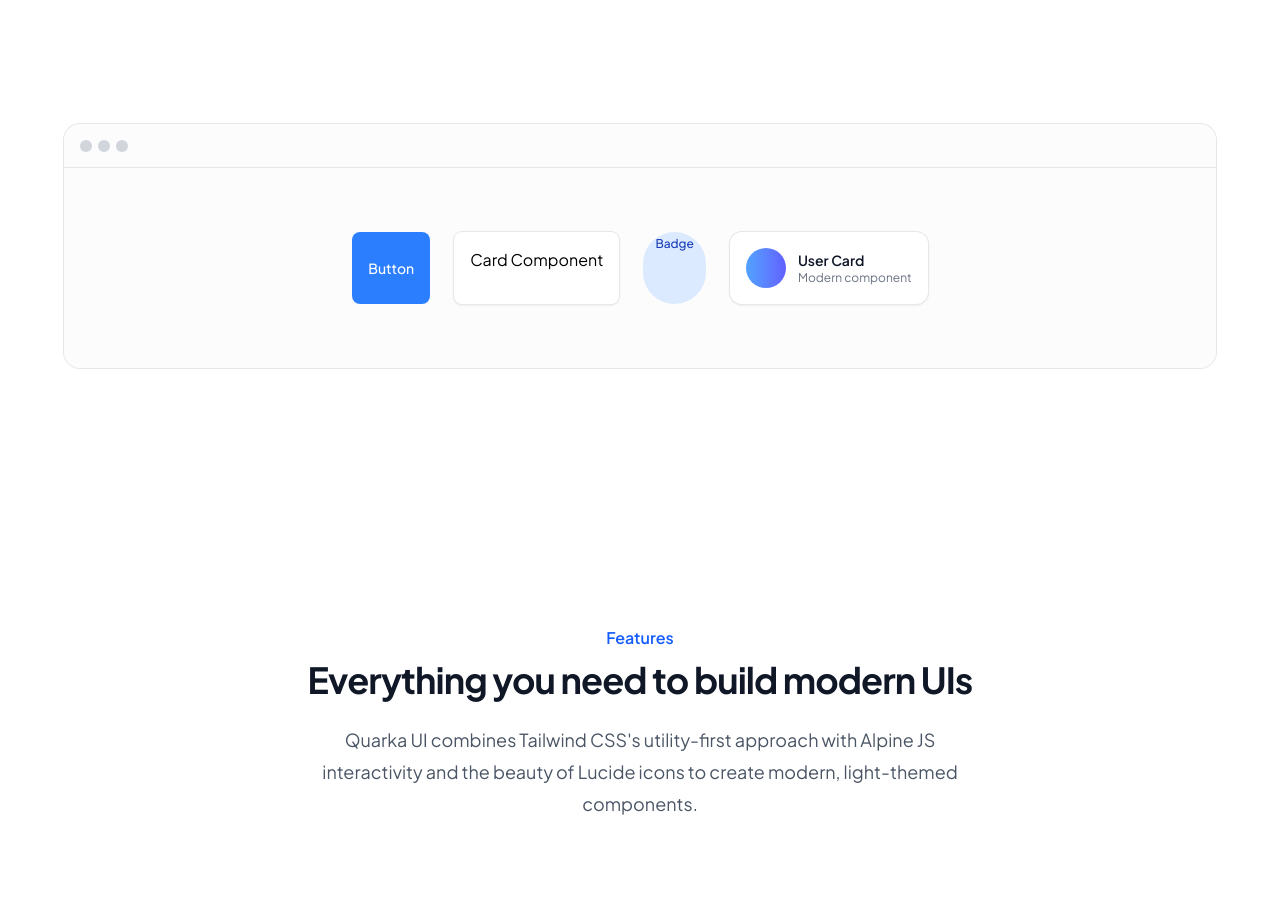
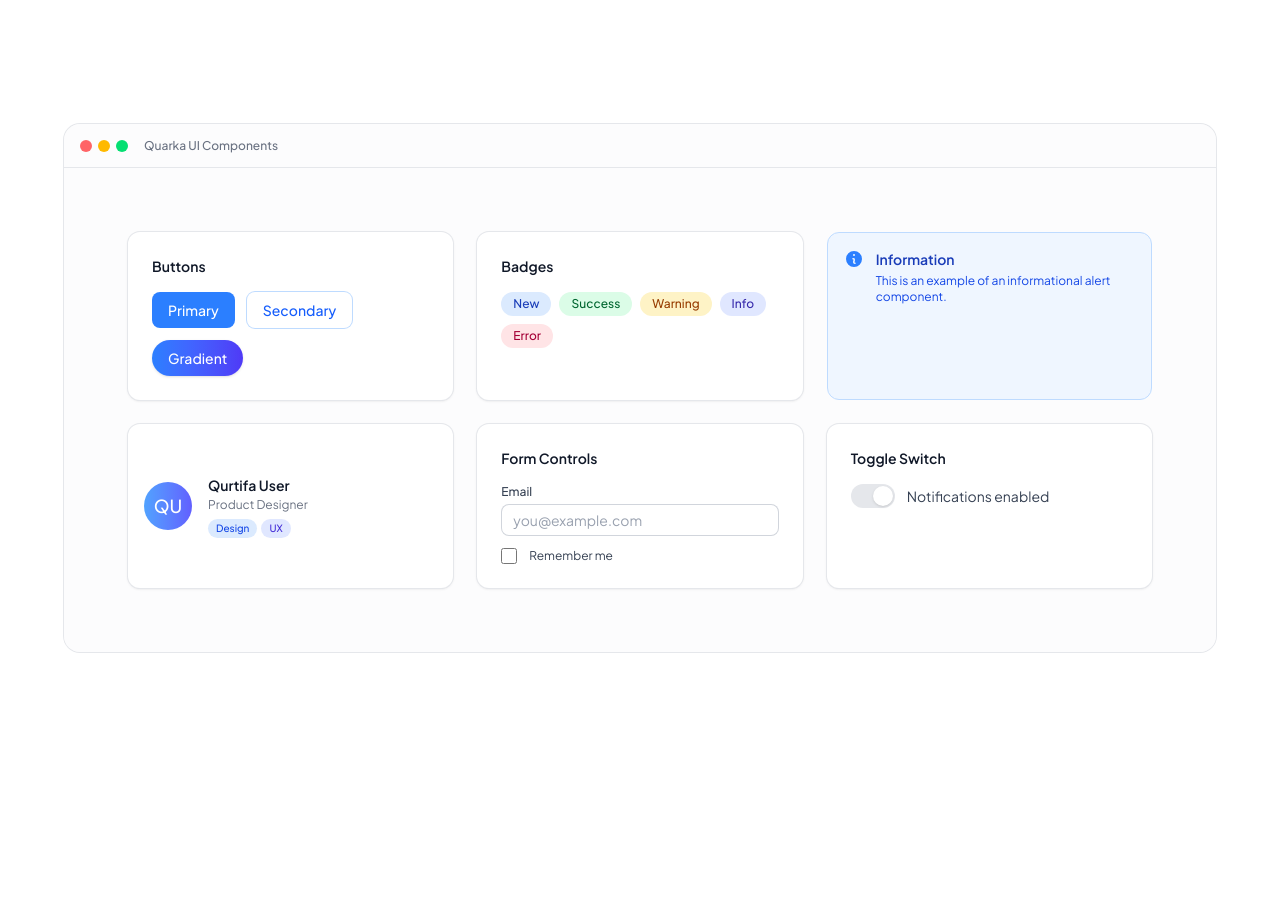
Before and after one commit to mamatqurtifa/quarka-ui, a React (Vite) app: page / in a window 1280 px wide. Shown: the part 900-1814 px from the top of the page. Built offline with nearby package versions, Linux system fonts and the light colour scheme.

Commit message:
feat: enhance QuarkaLanding with new UI components and improved layout

```diff
--- a/src/landing/Landing.jsx
+++ b/src/landing/Landing.jsx
@@ -250,32 +250,171 @@ export default function QuarkaLanding() {
           <div className="relative overflow-hidden rounded-2xl bg-gray-50/50 ring-1 ring-gray-200 backdrop-blur-sm">
             <div className="relative flex h-11 items-center px-4 border-b border-gray-200">
               <div className="flex space-x-1.5">
-                <div className="h-3 w-3 rounded-full bg-gray-300"></div>
-                <div className="h-3 w-3 rounded-full bg-gray-300"></div>
-                <div className="h-3 w-3 rounded-full bg-gray-300"></div>
+                <div className="h-3 w-3 rounded-full bg-red-400"></div>
+                <div className="h-3 w-3 rounded-full bg-amber-400"></div>
+                <div className="h-3 w-3 rounded-full bg-green-400"></div>
+              </div>
+              <div className="ml-4 text-xs text-gray-500 font-medium">
+                Quarka UI Components
               </div>
             </div>
-            <div className="p-8 sm:p-12 lg:p-16 flex flex-wrap gap-6 justify-center">
-              {/* Sample Components Preview */}
+
+            <div className="p-8 sm:p-12 lg:p-16">
+              {/* Bento Grid Layout for Components */}
+              <div className="grid grid-cols-1 sm:grid-cols-2 lg:grid-cols-3 gap-6">
+                {/* Button Group */}
+                <div className="bg-white rounded-xl shadow-sm ring-1 ring-gray-200 p-6 flex flex-col gap-4">
+                  <h3 className="text-sm font-semibold text-gray-900">
+                    Buttons
+                  </h3>
+                  <div className="flex flex-wrap gap-3">
                     <button className="rounded-lg bg-blue-500 px-4 py-2 text-sm font-medium text-white hover:bg-blue-600 transition-colors">
-                Button
+                      Primary
                     </button>
-              <div className="rounded-lg bg-white p-4 shadow-sm ring-1 ring-gray-200">
-                Card Component
+                    <button className="rounded-lg bg-white px-4 py-2 text-sm font-medium text-blue-600 ring-1 ring-blue-200 hover:bg-blue-50 transition-colors">
+                      Secondary
+                    </button>
+                    <button className="rounded-full bg-gradient-to-r from-blue-500 to-indigo-600 px-4 py-2 text-sm font-medium text-white hover:from-blue-600 hover:to-indigo-700 transition-all shadow-sm">
+                      Gradient
+                    </button>
                   </div>
-              <div className="rounded-full bg-blue-100 px-3 py-1 text-xs font-medium text-blue-800">
-                Badge
                 </div>
-              <div className="bg-white rounded-xl shadow-sm ring-1 ring-gray-200 p-4 flex items-center gap-3">
-                <div className="h-10 w-10 rounded-full bg-gradient-to-r from-blue-400 to-indigo-500"></div>
+
+                {/* Badge Group */}
+                <div className="bg-white rounded-xl shadow-sm ring-1 ring-gray-200 p-6 flex flex-col gap-4">
+                  <h3 className="text-sm font-semibold text-gray-900">
+                    Badges
+                  </h3>
+                  <div className="flex flex-wrap gap-2">
+                    <span className="inline-flex items-center rounded-full bg-blue-100 px-3 py-1 text-xs font-medium text-blue-800">
+                      New
+                    </span>
+                    <span className="inline-flex items-center rounded-full bg-green-100 px-3 py-1 text-xs font-medium text-green-800">
+                      Success
+                    </span>
+                    <span className="inline-flex items-center rounded-full bg-amber-100 px-3 py-1 text-xs font-medium text-amber-800">
+                      Warning
+                    </span>
+                    <span className="inline-flex items-center rounded-full bg-indigo-100 px-3 py-1 text-xs font-medium text-indigo-800">
+                      Info
+                    </span>
+                    <span className="inline-flex items-center rounded-full bg-rose-100 px-3 py-1 text-xs font-medium text-rose-800">
+                      Error
+                    </span>
+                  </div>
+                </div>
+
+                {/* Alert Component */}
+                <div className="bg-blue-50 rounded-xl border border-blue-200 p-4 flex items-start gap-3">
+                  <div className="flex-shrink-0">
+                    <svg
+                      className="h-5 w-5 text-blue-500"
+                      xmlns="http://www.w3.org/2000/svg"
+                      viewBox="0 0 20 20"
+                      fill="currentColor"
+                    >
+                      <path
+                        fillRule="evenodd"
+                        d="M18 10a8 8 0 11-16 0 8 8 0 0116 0zm-7-4a1 1 0 11-2 0 1 1 0 012 0zM9 9a.75.75 0 000 1.5h.253a.25.25 0 01.244.304l-.459 2.066A1.75 1.75 0 0010.747 15H11a.75.75 0 000-1.5h-.253a.25.25 0 01-.244-.304l.459-2.066A1.75 1.75 0 009.253 9H9z"
+                        clipRule="evenodd"
+                      />
+                    </svg>
+                  </div>
+                  <div>
+                    <h3 className="text-sm font-semibold text-blue-800">
+                      Information
+                    </h3>
+                    <p className="text-xs text-blue-700 mt-1">
+                      This is an example of an informational alert component.
+                    </p>
+                  </div>
+                </div>
+
+                {/* User Card Component */}
+                <div className="bg-white rounded-xl shadow-sm ring-1 ring-gray-200 p-4 flex items-center gap-4">
+                  <div className="h-12 w-12 rounded-full bg-gradient-to-r from-blue-400 to-indigo-500 flex items-center justify-center text-white font-medium text-lg">
+                    QU
+                  </div>
                   <div>
                     <p className="text-sm font-semibold text-gray-900">
-                    User Card
+                      Qurtifa User
                     </p>
-                  <p className="text-xs text-gray-500">Modern component</p>
+                    <p className="text-xs text-gray-500 mt-0.5">
+                      Product Designer
+                    </p>
+                    <div className="mt-1.5 flex gap-1">
+                      <span className="inline-flex items-center rounded-full bg-blue-100 px-2 py-0.5 text-[10px] font-medium text-blue-700">
+                        Design
+                      </span>
+                      <span className="inline-flex items-center rounded-full bg-indigo-100 px-2 py-0.5 text-[10px] font-medium text-indigo-700">
+                        UX
+                      </span>
                     </div>
                   </div>
-              {/* More component previews can be added here */}
+                </div>
+
+                {/* Input Group */}
+                <div className="bg-white rounded-xl shadow-sm ring-1 ring-gray-200 p-6 flex flex-col gap-4">
+                  <h3 className="text-sm font-semibold text-gray-900">
+                    Form Controls
+                  </h3>
+                  <div className="space-y-3">
+                    <div>
+                      <label
+                        htmlFor="email"
+                        className="block text-xs font-medium text-gray-700 mb-1"
+                      >
+                        Email
+                      </label>
+                      <input
+                        type="email"
+                        id="email"
+                        className="w-full rounded-lg border-0 py-1.5 px-3 text-sm text-gray-900 ring-1 ring-inset ring-gray-300 placeholder:text-gray-400 focus:ring-2 focus:ring-inset focus:ring-blue-500"
+                        placeholder="you@example.com"
+                      />
+                    </div>
+                    <div className="flex items-center gap-3">
+                      <input
+                        id="remember-me"
+                        name="remember-me"
+                        type="checkbox"
+                        className="h-4 w-4 rounded text-blue-600 border-gray-300 focus:ring-blue-500"
+                      />
+                      <label
+                        htmlFor="remember-me"
+                        className="text-xs text-gray-700"
+                      >
+                        Remember me
+                      </label>
+                    </div>
+                  </div>
+                </div>
+
+                {/* Toggle Component */}
+                <div className="bg-white rounded-xl shadow-sm ring-1 ring-gray-200 p-6 flex flex-col gap-4">
+                  <h3 className="text-sm font-semibold text-gray-900">
+                    Toggle Switch
+                  </h3>
+                  <div className="flex items-center gap-3">
+                    <div className="relative inline-flex h-6 w-11 flex-shrink-0 cursor-pointer rounded-full border-2 border-transparent bg-gray-200 transition-colors duration-200 ease-in-out focus:outline-none focus:ring-2 focus:ring-blue-500 focus:ring-offset-2">
+                      <span className="translate-x-5 pointer-events-none relative inline-block h-5 w-5 transform rounded-full bg-white shadow ring-0 transition duration-200 ease-in-out">
+                        <span className="absolute inset-0 flex h-full w-full items-center justify-center transition-opacity opacity-0 duration-100 ease-out">
+                          <svg
+                            className="h-3 w-3 text-blue-600"
+                            fill="currentColor"
+                            viewBox="0 0 12 12"
+                          >
+                            <path d="M3.707 5.293a1 1 0 00-1.414 1.414l1.414-1.414zM5 8l-.707.707a1 1 0 001.414 0L5 8zm4.707-3.293a1 1 0 00-1.414-1.414l1.414 1.414zm-7.414 2l2 2 1.414-1.414-2-2-1.414 1.414zm3.414 2l4-4-1.414-1.414-4 4 1.414 1.414z" />
+                          </svg>
+                        </span>
+                      </span>
+                    </div>
+                    <span className="text-sm text-gray-700">
+                      Notifications enabled
+                    </span>
+                  </div>
+                </div>
+              </div>
             </div>
           </div>
         </div>
```
Lines whose indentation alone changed are shown as unchanged.
